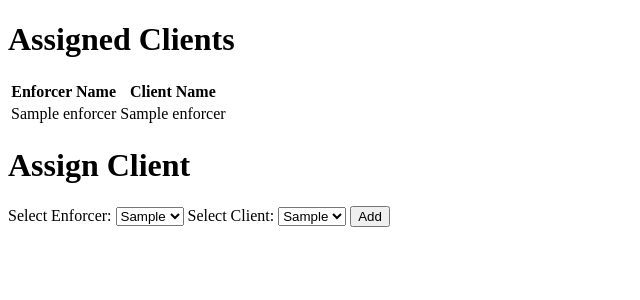
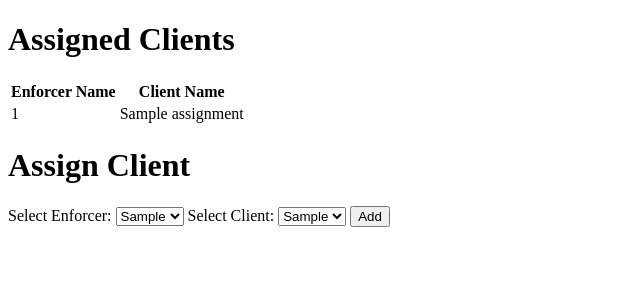
Before and after one commit to cbridgesosu/WeHeartLoanSharking, a Flask app: template templates/assign_client.j2 in a window 1280 px wide. Shown: the part 26-326 px from the top of the page, without its empty margins (0-640 px from the left). Run offline with Flask 3, Linux system fonts and the light colour scheme; the template is opened without the code that fills it: most values are stand-ins (such as "Sample title", 1, 10 or a date in 2020).

```diff
--- a/app.py
+++ b/app.py
@@ -46,10 +46,10 @@ clients = [
     }
 ]
 
-enforcer_has_clients = {
-    "Sergei": "Cersei",
-    "Elena": "Ned"
-}
+enforcer_has_clients = [
+    ["Sergei", "Cersei"],
+    ["Elena", "Ned"],
+]
 
 # Configuration
 
@@ -85,7 +85,7 @@ def add_client():
 def assign_client():
     if request.method == "POST":
             print("Client assigned.")
-            enforcer_has_clients[request.form.get("assign_enforcer")] = request.form.get("assign_client")
+            enforcer_has_clients.append([request.form.get("assign_enforcer"), request.form.get("assign_client")])
     return render_template("assign_client.j2", enforcers=enforcers, clients=clients, enforcer_has_clients=enforcer_has_clients)
 
 @app.route('/test')
@@ -100,4 +100,4 @@ if __name__ == "__main__":
     #                                 ^^^^
     #              You can replace this number with any valid port
 
-    app.run(port=port, debug=True, threaded=True)
+    app.run(port=port)
--- a/templates/assign_client.j2
+++ b/templates/assign_client.j2
@@ -11,10 +11,10 @@
             <th>Client Name</th>
         </tr>
         <tbody>
-        {% for enforcer in enforcer_has_clients %}
+        {% for assignment in enforcer_has_clients %}
             <tr>
-                <td>{{ enforcer }}</td>
-                <td>{{ enforcer_has_clients[enforcer] }}</td>
+                <td>{{ assignment[0] }}</td>
+                <td>{{ assignment[1] }}</td>
             </tr>
         {% endfor %}
     </table>
```
